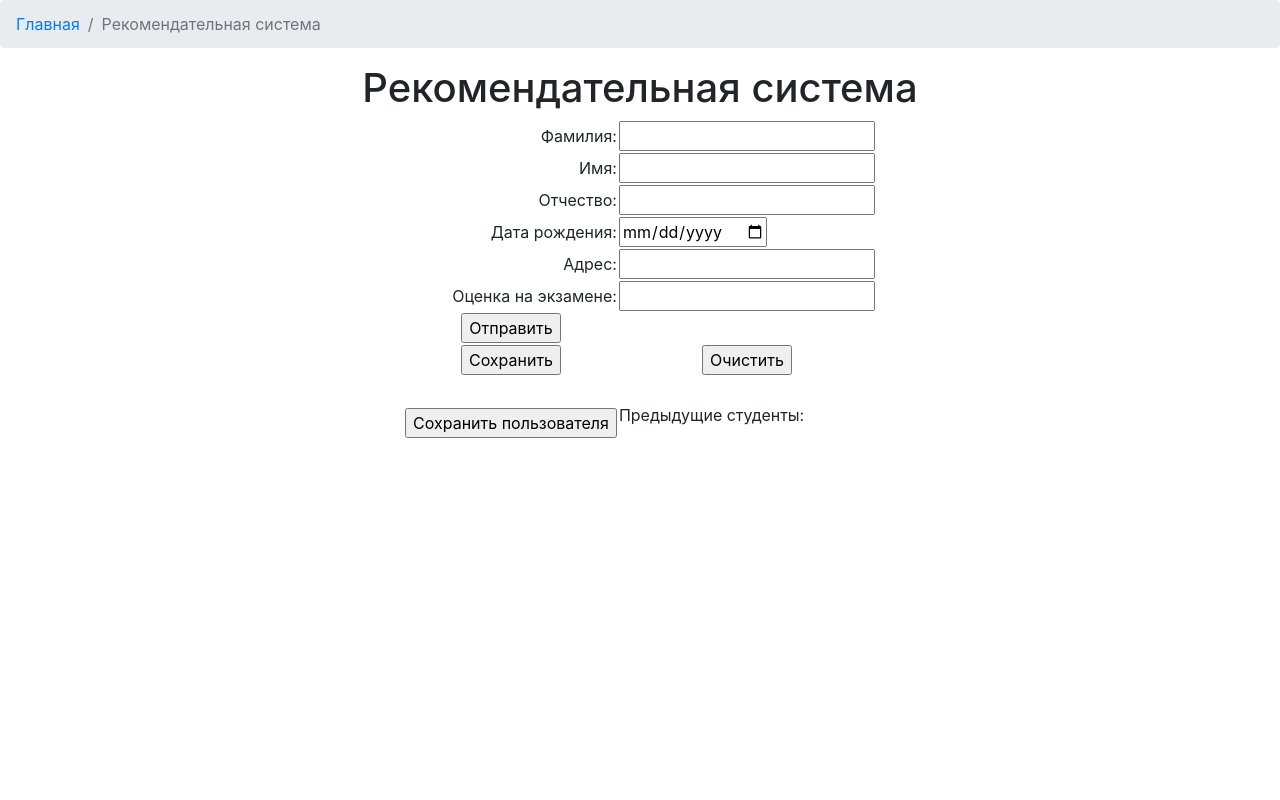
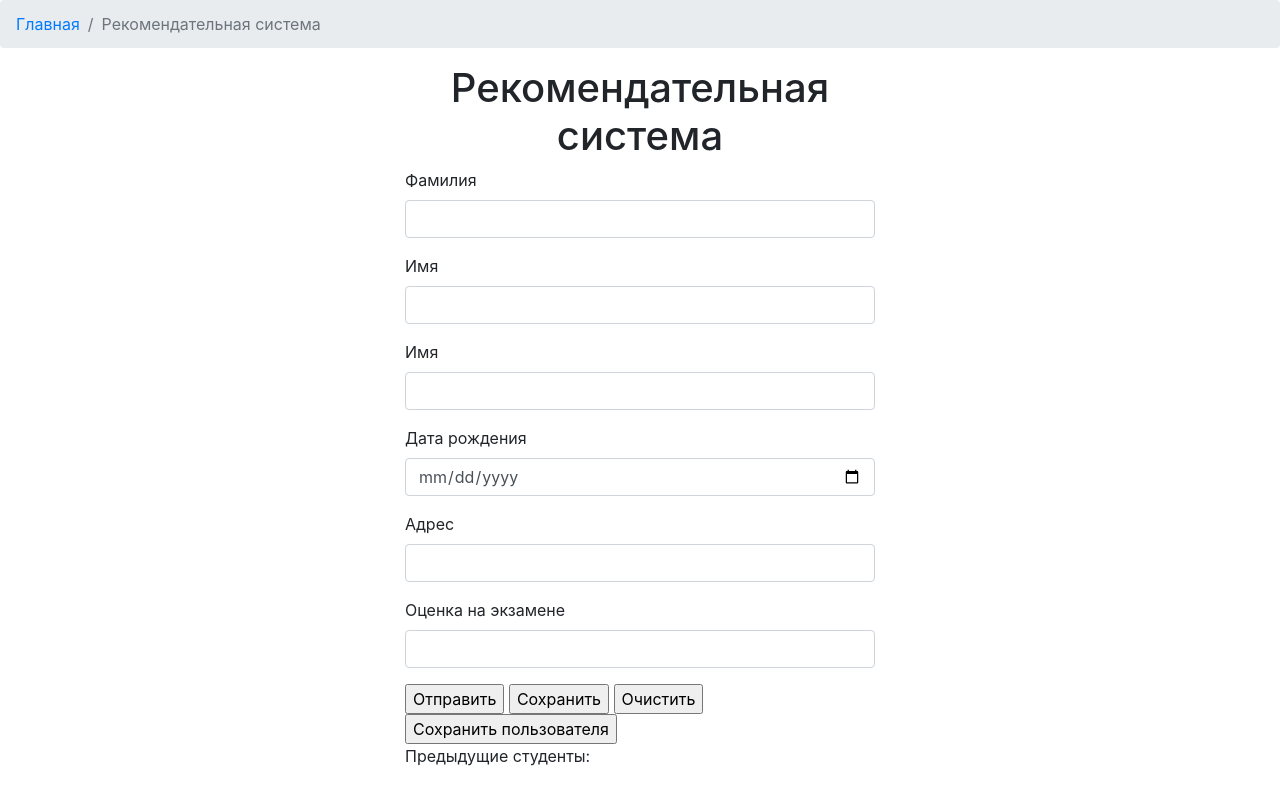
Before and after one commit to SirojiddinSaidmurodov/TechnicalPractice3term, a website: page Forthlesson/recommendation.html in a window 1280 px wide. Drawn offline with nearby package versions, Linux system fonts and the light colour scheme.

Commit message:
Added bootstrap styling form

```diff
--- a/Forthlesson/recommendation.html
+++ b/Forthlesson/recommendation.html
@@ -7,66 +7,44 @@
           integrity="sha384-9aIt2nRpC12Uk9gS9baDl411NQApFmC26EwAOH8WgZl5MYYxFfc+NcPb1dKGj7Sk" crossorigin="anonymous">
 </head>
 <body>
-
-
 <nav aria-label="breadcrumb" class="sticky-top">
     <ol class="breadcrumb">
         <li class="breadcrumb-item"><a href="../Main.html">Главная</a></li>
         <li class="breadcrumb-item active" aria-current="page">Рекомендательная система</li>
     </ol>
 </nav>
-<div class="container ">
+
+<div class="container" style="max-width: 500px">
     <h1 align="center" class="head">Рекомендательная система</h1>
     <form name="form">
-        <table align="center">
-            <tr>
-                <td align="right">
-                    Фамилия:
-                </td>
-                <td>
-                    <input class="input" type="text" id="surname">
-                </td>
-            </tr>
-            <tr>
-                <td align="right">
-                    Имя:
-                </td>
-                <td>
-                    <input class="input" id="name">
-                </td>
-            </tr>
-            <tr>
-                <td align="right">
-                    Отчество:
-                </td>
-                <td>
-                    <input class="input" id="lastName">
-                </td>
-            </tr>
-            <tr>
-                <td align="right">
-                    Дата рождения:
-                </td>
-                <td>
-                    <input class="input" type="date" id="date">
-                </td>
-            </tr>
-            <tr>
-                <td align="right">
-                    Адрес:
-                </td>
-                <td>
-                    <input class="input" id="address">
-                </td>
-            </tr>
-            <tr>
-                <td align="right">
-                    Оценка на экзамене:
-                </td>
-                <td>
-                    <input class="input" id="mark">
-                </td>
-            </tr>
+        <div class="form-group">
+            <label for="surname">Фамилия</label>
+            <input class="form-control" type="text" id="surname">
+        </div>
+
+        <div class="form-group">
+            <label for="name">Имя</label>
+            <input class="form-control" id="name">
+        </div>
+
+        <div class="form-group">
+            <label for="lastName">Имя</label>
+            <input class="form-control" id="lastName">
+        </div>
+
+        <div class="form-group">
+            <label for="date">Дата рождения</label>
+            <input class="form-control" type="date" id="date">
+        </div>
+
+        <div class="form-group">
+            <label for="name">Адрес</label>
+            <input class="form-control" id="address">
+        </div>
+        <div class="form-group">
+            <label for="name">Оценка на экзамене</label>
+            <input class="form-control" id="mark">
+        </div>
         <tr>
             <td align="center">
                 <input class="input" type="button" value="Отправить" onclick="check()">
@@ -86,8 +64,6 @@
             <td><p>Предыдущие студенты:</p>
                 <ul></ul>
             </td>
-            </tr>
-        </table>
     </form>
 </div>
 <script src="script.js"></script>
```
Lines whose indentation alone changed are shown as unchanged.
